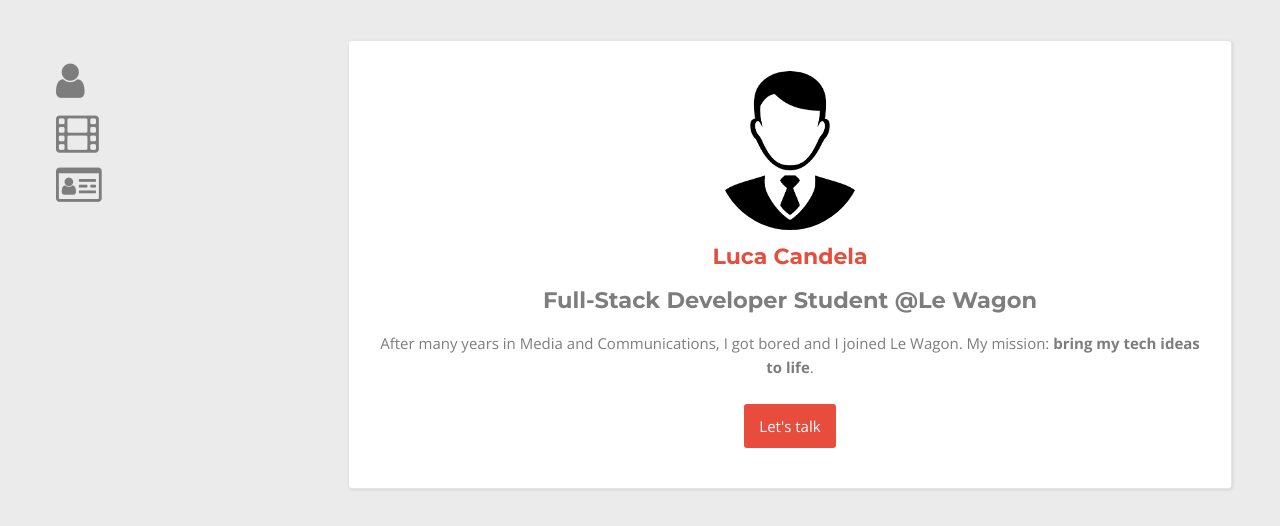
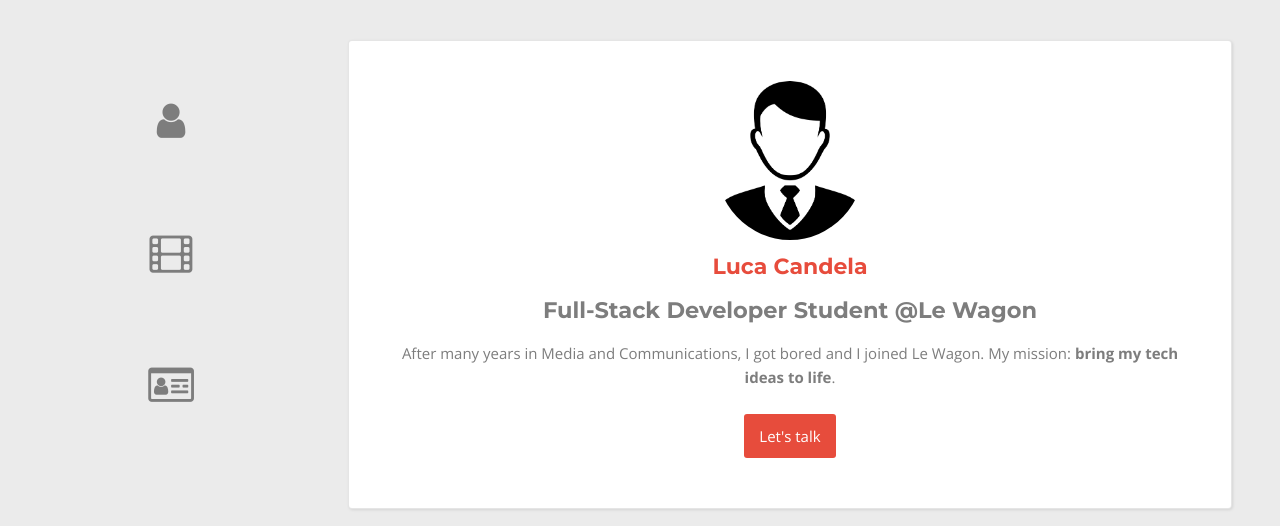
Before and after one commit to ilcande/profile, a plain HTML site: page index.html in a window 1280 px wide. Shown: the top 526 px of the page. Drawn offline with nearby package versions, Linux system fonts and the light colour scheme.

Commit message:
make my profile prettier

```diff
--- a/index.html
+++ b/index.html
@@ -11,21 +11,27 @@
     <!-- Side navigation -->
     <div id="sidebar">
       <ul>
+      <div id="summary">
         <li>
           <a href="#summary">
             <i class="fa fa-user"></i>
           </a>
         </li>
+      </div>
+      <div id="favorite-movies">
         <li>
           <a href="#favorite-movies">
             <i class="fa fa-film"></i>
           </a>
         </li>
+      </div>
+      <div id="help">
         <li>
           <a href="#help">
             <i class="fa fa-id-card-o"></i>
           </a>
         </li>
+      </div>
       </ul>
     </div>
 
--- a/style.css
+++ b/style.css
@@ -148,7 +148,20 @@ i.fa:hover {
   font-size: 25px;
   color: #818181;
   display: block;
+  text-align: center;
   }
+
+#summary {
+  padding: 40px;
+}
+
+#favorite-movies {
+  padding: 40px;
+}
+
+#help {
+  padding: 40px;
+}
 /*
  When you mouse over the navigation links, change their color
 #sidebar a:hover {
```
